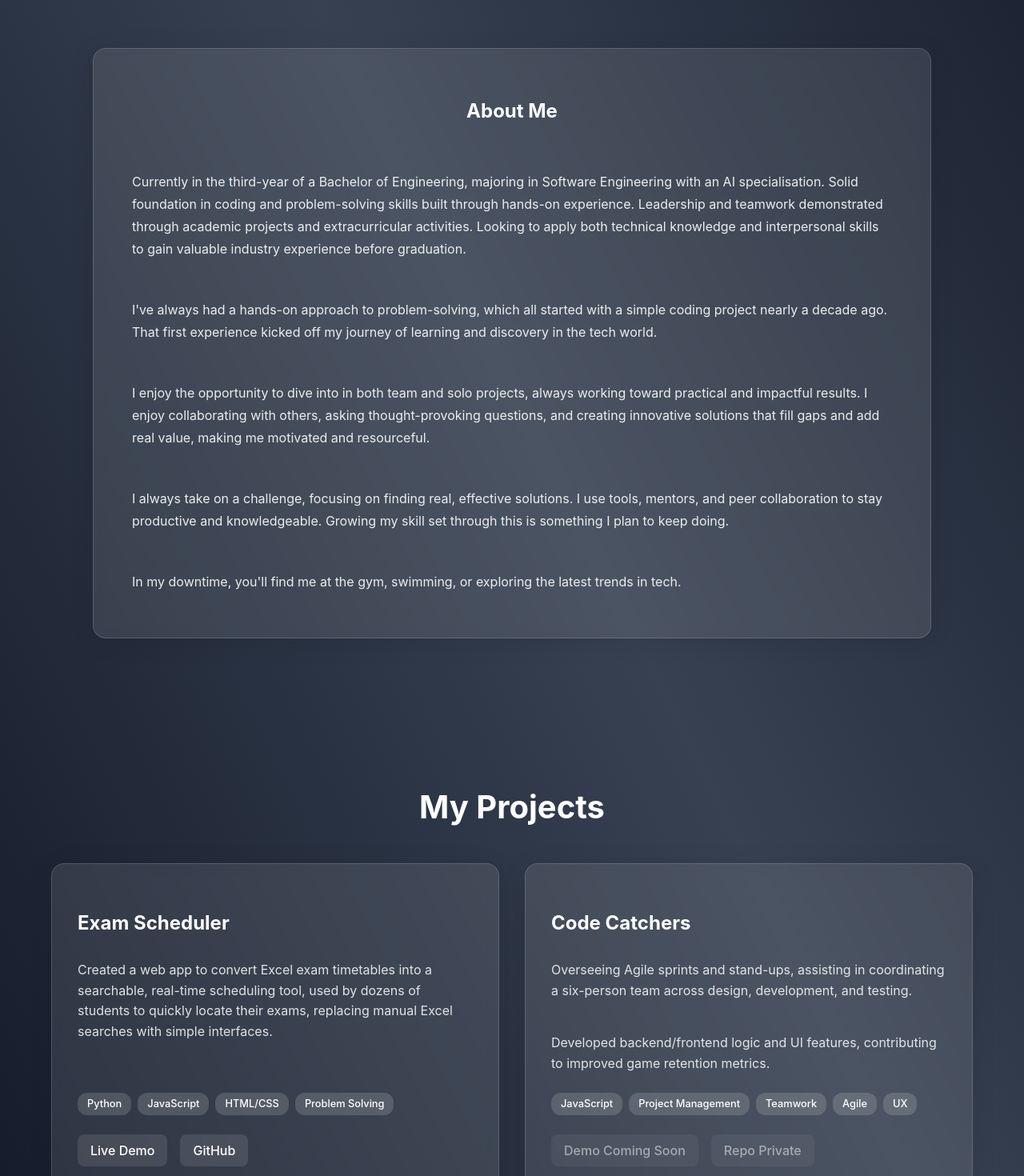
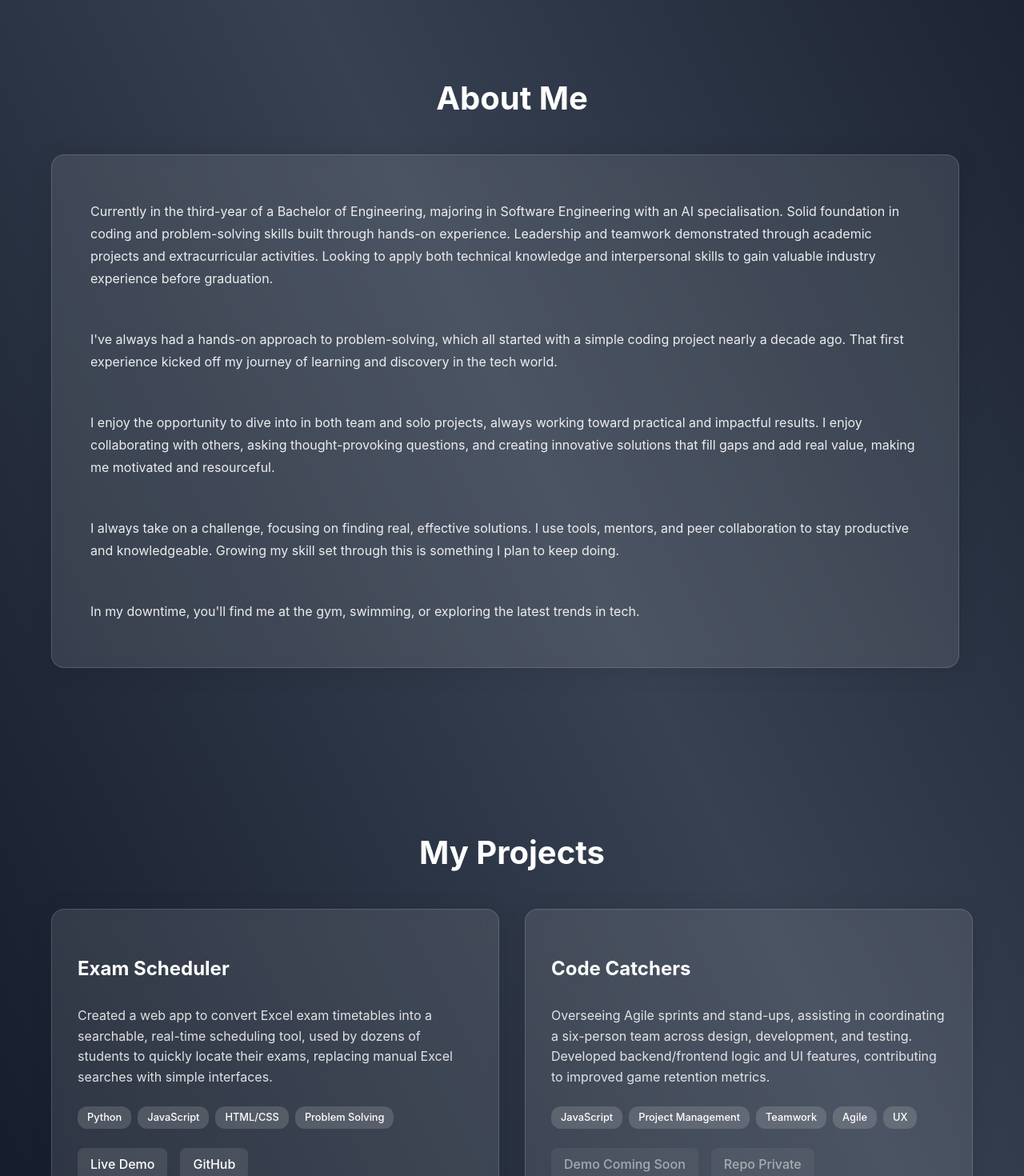
Before and after one commit to amaklakovv/portfolio, a React (Vite) app: page / in a window 1280 px wide. Shown: the part 780-2250 px from the top of the page at 80% size. Built offline with nearby package versions, Linux system fonts and the light colour scheme.

Commit message:
refactored code

```diff
--- a/src/components/About.jsx
+++ b/src/components/About.jsx
@@ -4,8 +4,9 @@ import GlassCard from './GlassCard';
 function About() {
   return (
     <section id="about" className="fullscreen-section">
+      <div className="section-wrapper">
+        <h2>About Me</h2>
         <GlassCard hoverIntensity={3}>
-        <h2>About Me</h2>
           <p>
             Currently in the third-year of a Bachelor of Engineering, majoring in Software Engineering with an AI specialisation. Solid
             foundation in coding and problem-solving skills built through hands-on experience. Leadership and teamwork
@@ -25,6 +26,7 @@ function About() {
             In my downtime, you'll find me at the gym, swimming, or exploring the latest trends in tech.
           </p>
         </GlassCard>
+      </div>
     </section>
   );
 }
--- a/src/components/App.css
+++ b/src/components/App.css
@@ -1,5 +1,17 @@
 .App {
   /* The App is now just a container for our sections */
+}
+
+/* A reusable wrapper for consistent section layout */
+.section-wrapper {
+  width: 90%;
+  max-width: 1200px;
+}
+
+.section-wrapper h2 {
+  font-size: 2.5rem;
+  margin-bottom: 2.5rem;
+  color: white;
 }
 
 /* Section-Specific Card Sizing */
@@ -32,7 +44,7 @@
 
 /* Wider, taller card for the about section */
 #about .glass-card {
-  max-width: 950px; /* More readable line length for paragraphs */
+  max-width: 1200px; /* Consistent with the projects section width */
   width: 90%;
   padding: 2.5rem 3rem; /* Give the text some breathing room */
   text-align: left; /* Left-align text for better readability */
@@ -41,12 +53,7 @@
   gap: 1rem; /* Creates space between the paragraphs */
 }
 
-#about .glass-card h2 {
-  text-align: center; /* Keep the main heading centered */
-  margin-bottom: 1.5rem; /* More space below the heading */
-}
-
-#about .glass-card p {
+#about p {
   line-height: 1.75; /* Improve readability of text blocks */
   color: rgba(255, 255, 255, 0.9); /* Make text slightly less stark */
 }
--- a/src/components/Footer.css
+++ b/src/components/Footer.css
@@ -4,6 +4,7 @@
   padding: 2rem 5%;
   text-align: center;
   border-top: 1px solid rgba(255, 255, 255, 0.1);
+  scroll-margin-top: 120px; /* Offset for the fixed navbar */
   margin-top: 10vh; /* Give it some space from the last section */
 }
 
--- a/src/components/Projects.css
+++ b/src/components/Projects.css
@@ -1,14 +1,3 @@
-.projects-wrapper {
-  width: 90%;
-  max-width: 1200px;
-}
-
-.projects-wrapper h2 {
-  font-size: 2.5rem;
-  margin-bottom: 2.5rem;
-  color: white;
-}
-
 .projects-container {
   display: grid;
   grid-template-columns: repeat(auto-fit, minmax(350px, 1fr));
--- a/src/components/Projects.jsx
+++ b/src/components/Projects.jsx
@@ -5,7 +5,7 @@ import './Projects.css';
 function Projects() {
   return (
     <section id="projects" className="fullscreen-section">
-      <div className="projects-wrapper">
+      <div className="section-wrapper">
         <h2>My Projects</h2>
         <div className="projects-container">
           {/* Project 1 */}
@@ -32,8 +32,8 @@ function Projects() {
           <GlassCard hoverIntensity={2}>
             <div className="project-card">
               <h3>Code Catchers</h3>
-              <p>Overseeing Agile sprints and stand-ups, assisting in coordinating a six-person team across design, development, and testing.</p>
-              <p>Developed backend/frontend logic and UI features, contributing to improved game retention metrics.</p>
+              <p>Overseeing Agile sprints and stand-ups, assisting in coordinating a six-person team across design, development, and testing.
+                Developed backend/frontend logic and UI features, contributing to improved game retention metrics.</p>
               <div className="project-tags">
                 <span className="tag">JavaScript</span>
                 <span className="tag">Project Management</span>
--- a/src/index.css
+++ b/src/index.css
@@ -30,4 +30,5 @@ body {
   min-height: 85vh; /* Less than full screen to hint at more content */
   margin: 10vh auto; /* Vertical margin to create space between sections */
   text-align: center;
+  scroll-margin-top: 120px; /* Offset for the fixed navbar */
 }
```
Lines whose indentation alone changed are shown as unchanged.
